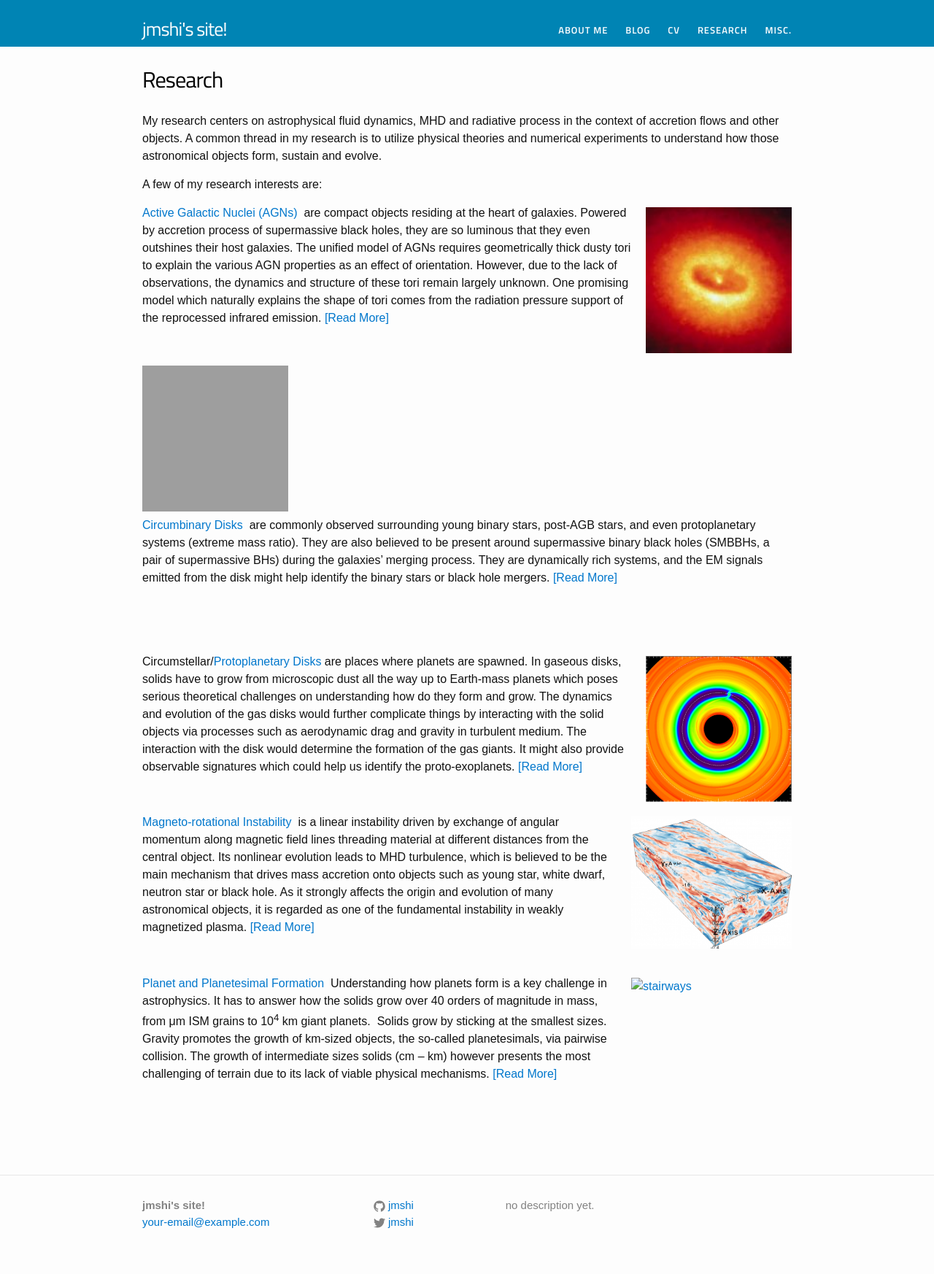
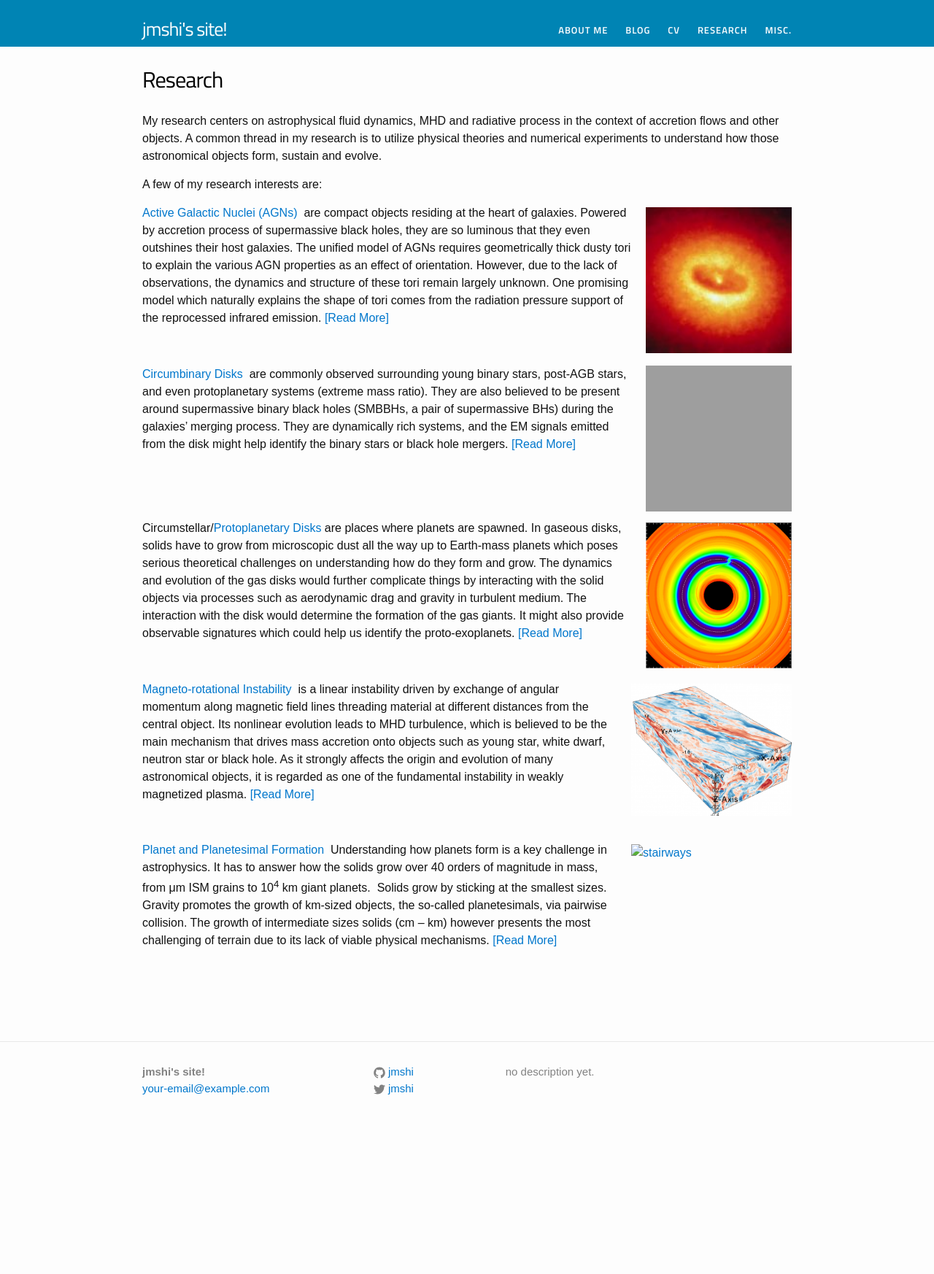
Before and after one commit to jmshi/jmshi.github.io, a Jekyll site: the page built from research.md, in a window 1280 px wide. Shown: the whole page at 73% size. Built offline with Jekyll 4.4.1, drawn with Linux system fonts in a browser that asks for light colours; after the commit the page ends 1563 px from its top, so only the background shows below that; grey boxes are pictures that could not be loaded.

Commit message:
Update research.md

```diff
--- a/research.md
+++ b/research.md
@@ -11,7 +11,9 @@ vimeodId: 121467348
 <span style="font-size: 12pt;"><a href="/research/agn/"><img class="alignright wp-image-34" src="/assets/hs-1992-27-a-large_web-150x150.jpg" alt="hs-1992-27-a-large_web" width="200" height="200" /></a> <a href="/research/agn/">Active Galactic Nuclei (AGNs)</a>  are compact objects residing at the heart of galaxies. Powered by accretion process of supermassive black holes, they are so luminous that they even outshines their host galaxies. The unified model of AGNs requires geometrically thick dusty tori to explain the various AGN properties as an effect of orientation. However, due to the lack of observations, the dynamics and structure of these tori remain largely unknown. One promising model which naturally explains the shape of tori comes from the radiation pressure support of the reprocessed infrared emission. <a href="/research/agn_torus">[Read More]</a><br /> </span>
 
 &nbsp;
+<div style="float: right; margin-left: 15px;">
 {% include vimeo.html id="121467348" %}
+</div>
 
 
 
```
